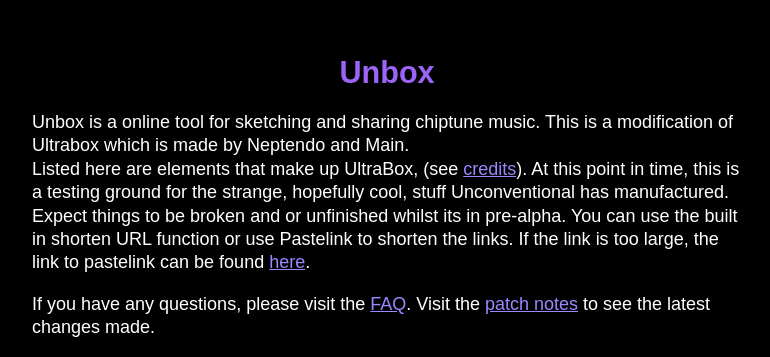
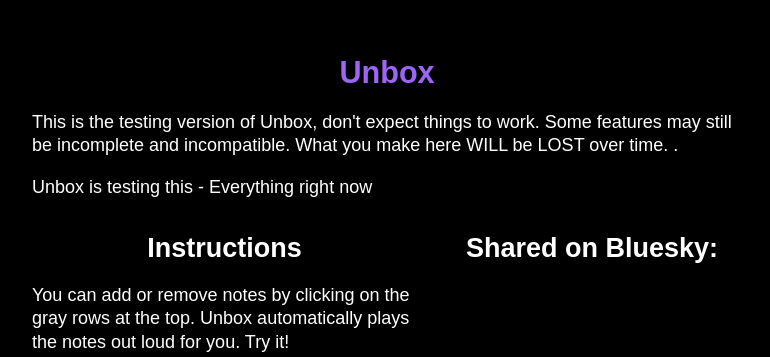
Before and after one commit to Un-conventional/Testing, a plain HTML site: page index.html in a window 1280 px wide. Shown: the part 607-964 px from the top of the page, without its empty margins (253-1023 px from the left). Drawn offline with nearby package versions, Linux system fonts and the light colour scheme; a script that the page names is missing; a web font is replaced by a local one.

Commit message:
Testing name update thing
nothing of note.

```diff
--- a/index.html
+++ b/index.html
@@ -10,7 +10,7 @@
     <script src="https://cdnjs.cloudflare.com/ajax/libs/select2/4.0.7/js/select2.min.js"></script>
     <meta charset="utf-8" />
     <meta name="viewport" content="width=device-width, initial-scale=1.0" />
-    <title>Unbox</title>
+    <title>Unbox Testing</title>
     <meta name="application-name" content="Unbox" />
     <meta name="apple-mobile-web-app-title" content="Unbox">
     <meta name="description" content="Unbox is an online tool for sketching and sharing instrumental music." />
@@ -180,22 +180,12 @@
             </h1>
 
             <p id="introduction">
-                Unbox is a online tool for sketching and sharing chiptune music. This is a modification of Ultrabox which is made by Neptendo and Main. <br>
-                Listed here are elements that make up UltraBox, (see <a href="./credits.html">credits</a>).
-                At this point in time, this is a testing ground for the strange, hopefully cool, stuff Unconventional has manufactured.
-                Expect things to be broken and or unfinished whilst its in pre-alpha.
-                You can use the built in shorten URL function or use Pastelink to shorten the links.
-                If the link is too large, the link to pastelink can be found <a href="https://pastelink.net/">here</a>.
+                This is the testing version of Unbox, don't expect things to work. Some features may still be incomplete and incompatible. What you make here WILL be LOST over time. </a>.
                 <!--For any questions or information here is the <a href="./information.html">FAQ</a>. Redundant info with the new FAQ--->
             </p>
-            <!-- <p>
-                All song data is contained in the URL at the top of your browser.
-                When you make changes to the song, the URL is updated to reflect your changes.
-                When you are satisfied with your song, just copy and paste the URL to save and share your song!
-            </p> -->
             <p>
-                If you have any questions, please visit the <a href="./faq.html">FAQ</a>. Visit the <a href="./patch_notes.html">patch notes</a> to see the latest changes made.
-                <img id="Hotdog" src="" width="500" height="333" onclick="changeHotdogSize()" />
+                Unbox is testing this -
+                Everything right now
             </p>
             <!--
     <div class="donation">
```
